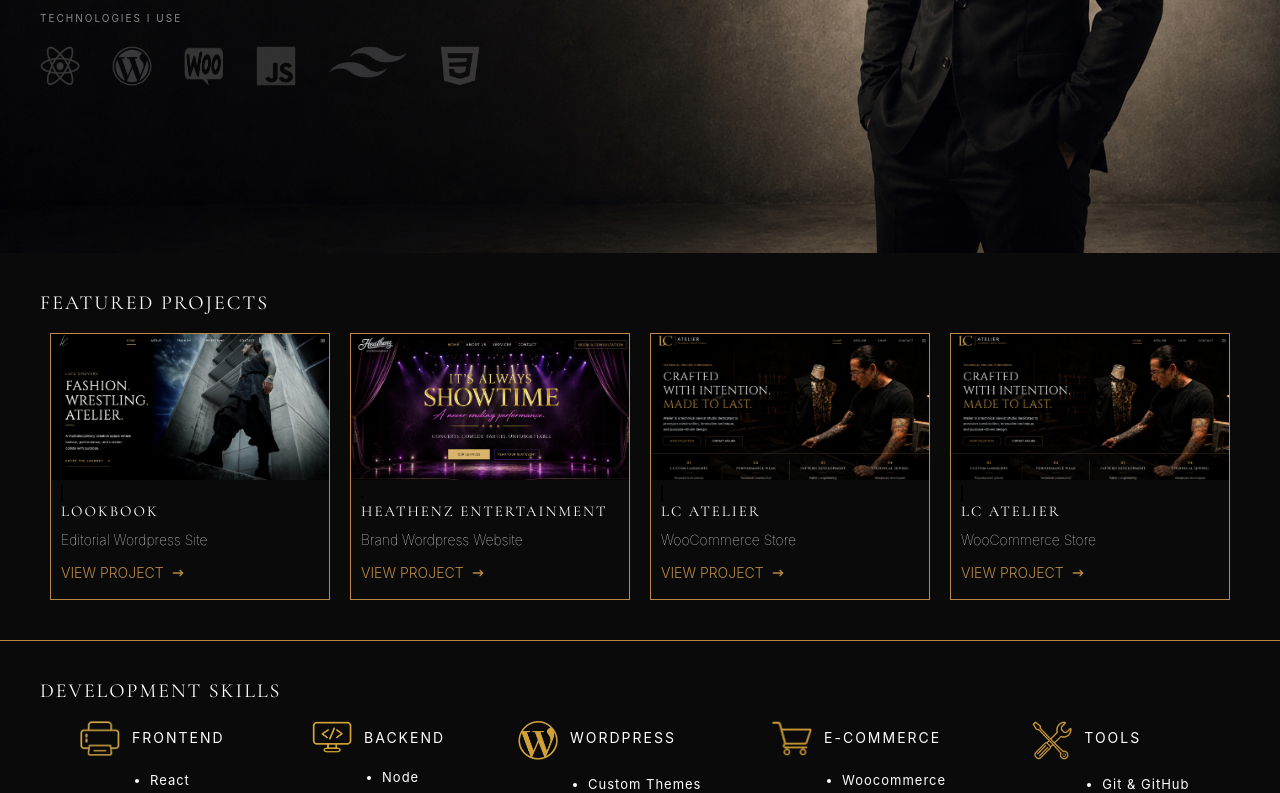
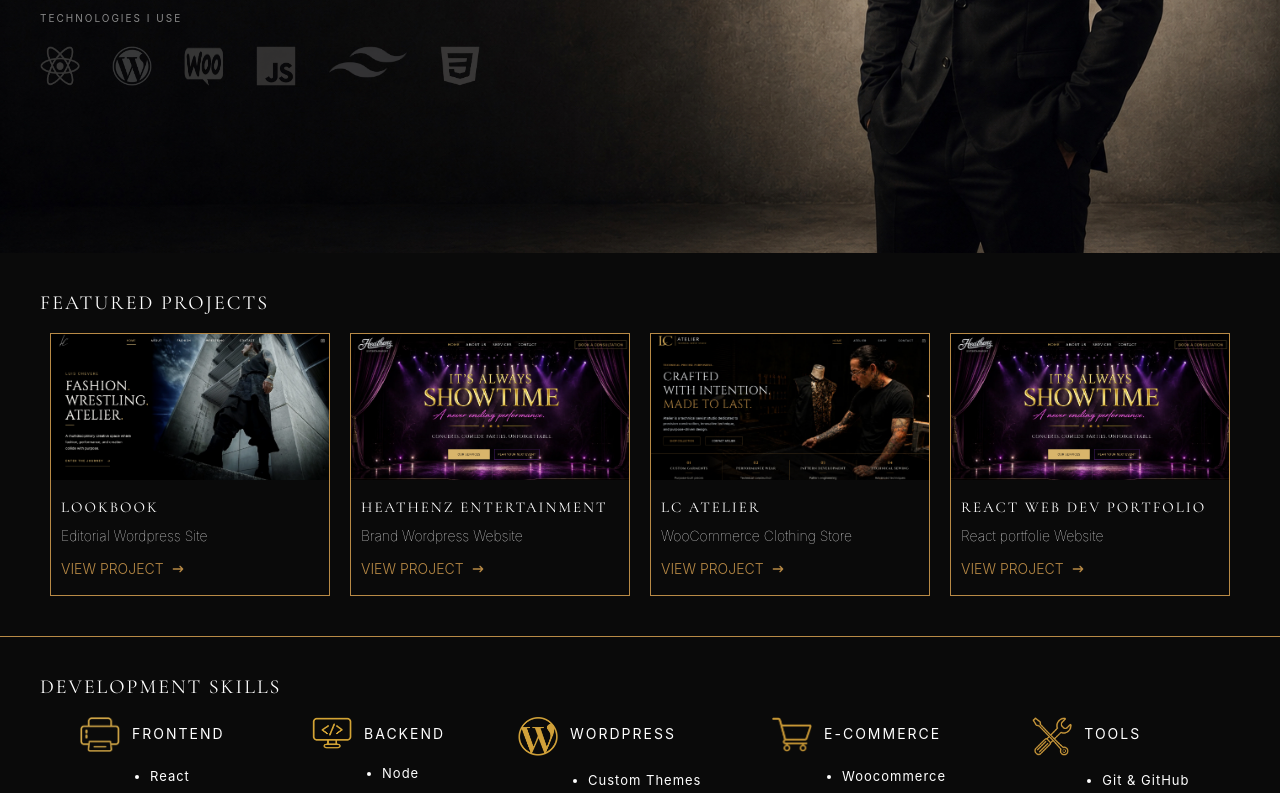
Before and after one commit to LuisChevere/New_react_portfolio, a React (Vite) app in the folder my-portfolio/: page / in a window 1280 px wide. Shown: the part 467-1260 px from the top of the page. Built offline with nearby package versions, Linux system fonts and the light colour scheme.

Commit message:
cleaned up Project component

```diff
--- a/my-portfolio/src/components/Projects.jsx
+++ b/my-portfolio/src/components/Projects.jsx
@@ -1,6 +1,33 @@
 import Atelier from "../assets/images/Atelier.png";
 import LookBook from "../assets/images/Lookbook.png";
 import Heathenz from "../assets/images/Heathenz.png";
+
+const projects = [
+  {
+    title: "LookBook",
+    description: "Editorial Wordpress Site",
+    image: LookBook, // Update image path
+    link: "https://lookbook.luischevere.com/",
+  },
+  {
+    title: "Heathenz Entertainment",
+    description: "Brand Wordpress Website",
+    image: Heathenz, // Update image path
+    link: "https://heathenzentertainment.com/",
+  },
+  {
+    title: "LC Atelier",
+    description: "WooCommerce Clothing Store",
+    image: Atelier, // Update image path
+    link: "https://atelier.luischevere.com/",
+  },
+  {
+    title: "React Web Dev Portfolio",
+    description: "React portfolie Website",
+    image: Heathenz, // Update image path
+    link: "https://atelier.luischevere.com/",
+  },
+];
 
 function Projects() {
   return (
@@ -11,22 +38,22 @@ function Projects() {
         </h2>
 
         <div className="flex justify-center gap-5">
+          {projects.map((project) => (
             <div className=" block max-w-70 border border-[#B88A46] rounded-base pb-[15px]">
-            <a>
-              <img src={LookBook} alt="Lookbook landing" />
+              <a key={project.image}>
+                <img src={project.image} alt="Lookbook landing" />
               </a>
-            <div class="pl-[10px]">
-              <span class=" bg-brand-softer border border-brand-subtle text-fg-brand-strong text-xs font-medium  rounded-sm"></span>
-              <a href="#">
+              <div className="pl-[10px] pt-[20px]">
+                <a href="#hero">
                   <h5 class="font-['Cormorant_Garamond'] text-[15px] font-normal tracking-[2px] text-white leading-none pb-[10px] uppercase">
-                  lookbook
+                    {project.title}
                   </h5>
                   <p className="text-white font-thin pb-[10px] text-[14px]">
-                  Editorial Wordpress Site
+                    {project.description}
                   </p>
                 </a>
                 <a
-                href="https://lookbook.luischevere.com/"
+                  href={project.link}
                   target="_blank"
                   class="inline-flex items-center text-[#B88A46] font-light hover:text-white leading-5 rounded-base text-sm focus:outline-none uppercase"
                 >
@@ -51,129 +78,7 @@ function Projects() {
                 </a>
               </div>
             </div>
-
-          <div className=" block max-w-70 border border-[#B88A46] rounded-base pb-[15px]">
-            <a>
-              <img src={Heathenz} alt="Heathenz landing" />
-            </a>
-            <div class="pl-[10px]">
-              <span class="inline-flex bg-brand-softer border border-brand-subtle text-fg-brand-strong text-xs font-medium  rounded-sm"></span>
-              <a href="#">
-                <h5 class="font-['Cormorant_Garamond'] text-[15px] font-normal tracking-[2px] text-white leading-none pb-[10px] uppercase">
-                  heathenz entertainment
-                </h5>
-                <p className="text-white font-thin pb-[10px] text-[14px]">
-                  Brand Wordpress Website
-                </p>
-              </a>
-              <a
-                href="https://heathenzentertainment.com/"
-                target="_blank"
-                class="inline-flex items-center text-[#B88A46] font-light hover:text-white leading-5 rounded-base text-sm focus:outline-none uppercase"
-              >
-                view project
-                <svg
-                  class="w-4 h-4 ms-1.5 rtl:rotate-180 -me-0.5"
-                  aria-hidden="true"
-                  xmlns="https://lookbook.luischevere.com/"
-                  width="24"
-                  height="24"
-                  fill="none"
-                  viewBox="0 0 24 24"
-                >
-                  <path
-                    stroke="currentColor"
-                    stroke-linecap="round"
-                    stroke-linejoin="round"
-                    stroke-width="2"
-                    d="M19 12H5m14 0-4 4m4-4-4-4"
-                  />
-                </svg>
-              </a>
-            </div>
-          </div>
-
-          <div className=" block max-w-70 border border-[#B88A46] rounded-base pb-[15px]">
-            <a>
-              <img src={Atelier} alt="Lookbook landing" />
-            </a>
-            <div class="pl-[10px]">
-              <span class=" bg-brand-softer border border-brand-subtle text-fg-brand-strong text-xs font-medium  rounded-sm"></span>
-              <a href="#">
-                <h5 class="font-['Cormorant_Garamond'] text-[15px] font-normal tracking-[2px] text-white leading-none pb-[10px] uppercase">
-                  lc atelier
-                </h5>
-                <p className="text-white font-thin pb-[10px] text-[14px]">
-                  WooCommerce Store
-                </p>
-              </a>
-              <a
-                href="https://atelier.luischevere.com/"
-                target="_blank"
-                class="inline-flex items-center text-[#B88A46] font-light hover:text-white leading-5 rounded-base text-sm focus:outline-none uppercase"
-              >
-                view project
-                <svg
-                  class="w-4 h-4 ms-1.5 rtl:rotate-180 -me-0.5"
-                  aria-hidden="true"
-                  xmlns="https://atelier.luischevere.com/"
-                  width="24"
-                  height="24"
-                  fill="none"
-                  viewBox="0 0 24 24"
-                >
-                  <path
-                    stroke="currentColor"
-                    stroke-linecap="round"
-                    stroke-linejoin="round"
-                    stroke-width="2"
-                    d="M19 12H5m14 0-4 4m4-4-4-4"
-                  />
-                </svg>
-              </a>
-            </div>
-          </div>
-
-          <div className=" block max-w-70 border border-[#B88A46] rounded-base pb-[15px]">
-            <a>
-              <img src={Atelier} alt="Lookbook landing" />
-            </a>
-            <div class="pl-[10px]">
-              <span class=" bg-brand-softer border border-brand-subtle text-fg-brand-strong text-xs font-medium  rounded-sm"></span>
-              <a href="#">
-                <h5 class="font-['Cormorant_Garamond'] text-[15px] font-normal tracking-[2px] text-white leading-none pb-[10px] uppercase">
-                  lc atelier
-                </h5>
-                <p className="text-white font-thin pb-[10px] text-[14px]">
-                  WooCommerce Store
-                </p>
-              </a>
-              <a
-                href="https://atelier.luischevere.com/"
-                target="_blank"
-                class="inline-flex items-center text-[#B88A46] font-light hover:text-white leading-5 rounded-base text-sm focus:outline-none uppercase"
-              >
-                view project
-                <svg
-                  class="w-4 h-4 ms-1.5 rtl:rotate-180 -me-0.5"
-                  aria-hidden="true"
-                  xmlns="https://atelier.luischevere.com/"
-                  width="24"
-                  height="24"
-                  fill="none"
-                  viewBox="0 0 24 24"
-                >
-                  <path
-                    stroke="currentColor"
-                    stroke-linecap="round"
-                    stroke-linejoin="round"
-                    stroke-width="2"
-                    d="M19 12H5m14 0-4 4m4-4-4-4"
-                  />
-                </svg>
-              </a>
-            </div>
-          </div>
+          ))}
         </div>
       </div>
     </section>
```
Lines whose indentation alone changed are shown as unchanged.
